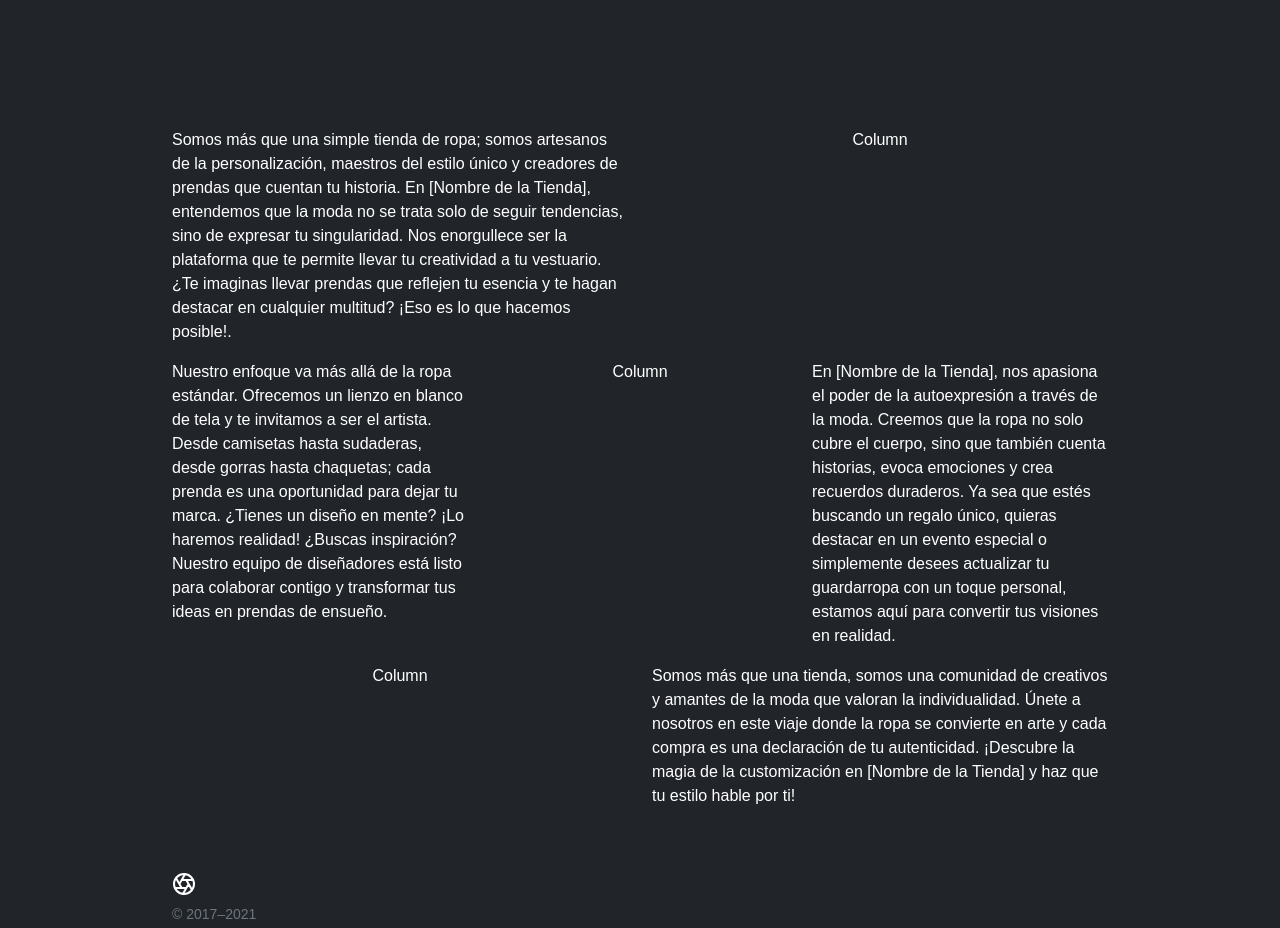
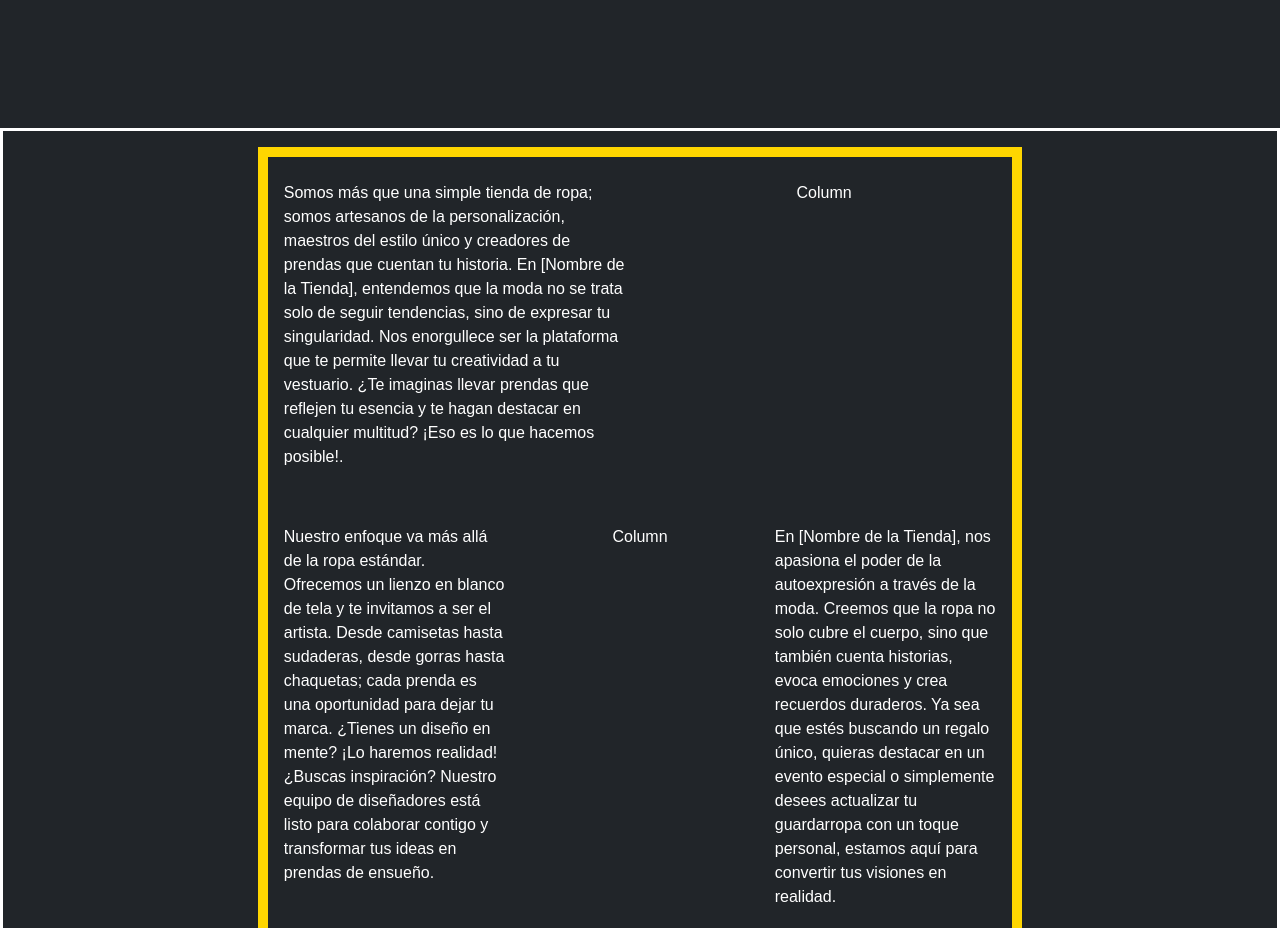
Before and after one commit to alejandro91dc/la-cantera, a plain HTML site: page about.html in a window 1280 px wide. Shown: the part 1520-2448 px from the top of the page. Drawn offline with nearby package versions, Linux system fonts and the light colour scheme; a web font is replaced by a local one.

Commit message:
cambios con columnas

```diff
--- a/about.html
+++ b/about.html
@@ -36,9 +36,12 @@
 
       <section>
 
+        <!--COMIENZO TEXTO NOSOTROS-->
+
           <div id="text-nosotros">
 
             <!--COMIENZO PRIMER CONTAINER-->
+            <div id="contenido-interno">
 
                 <div class="container text-center">
                   <div class="row">
@@ -86,8 +89,12 @@
                 </div>
 
                 <!--FINAL TERCER CONTAINER-->
+            </div>
+        </div>
 
-          </div>
+        <!--FINAL TEXTO NOSOTROS-->
+
+
 
       </section>
 
--- a/assets/css/styles.css
+++ b/assets/css/styles.css
@@ -90,6 +90,37 @@ video {
     box-shadow: 1px 1px 5px black;
     background-color: white;
   }
+
+  /*--EDICIÓN CAJAS DE TEXTO + IMÁGENES--*/
+
+
+#text-nosotros {
+display: flex;
+flex-direction: column;
+width: 100%;
+height: 60em;
+padding-top: 1em;
+padding-bottom: 1em;
+align-items: center;
+border-style: solid;
+}
+
+#text-nosotros .container{
+margin-top: 0.5em;
+margin-bottom:0.5em;
+padding: 1em;
+}
+
+#contenido-interno {
+border-style: solid;
+border-color: var(--cantera-yellow);
+border-width: 10px;
+width: 60%;
+}
+
+
+  /*--FIN DE EDICIÓN CAJAS DE TEXTO + IMÁGENES--*/
+
 
   /*Animejs*/
 .intro-text {
```
Lines whose indentation alone changed are shown as unchanged.
